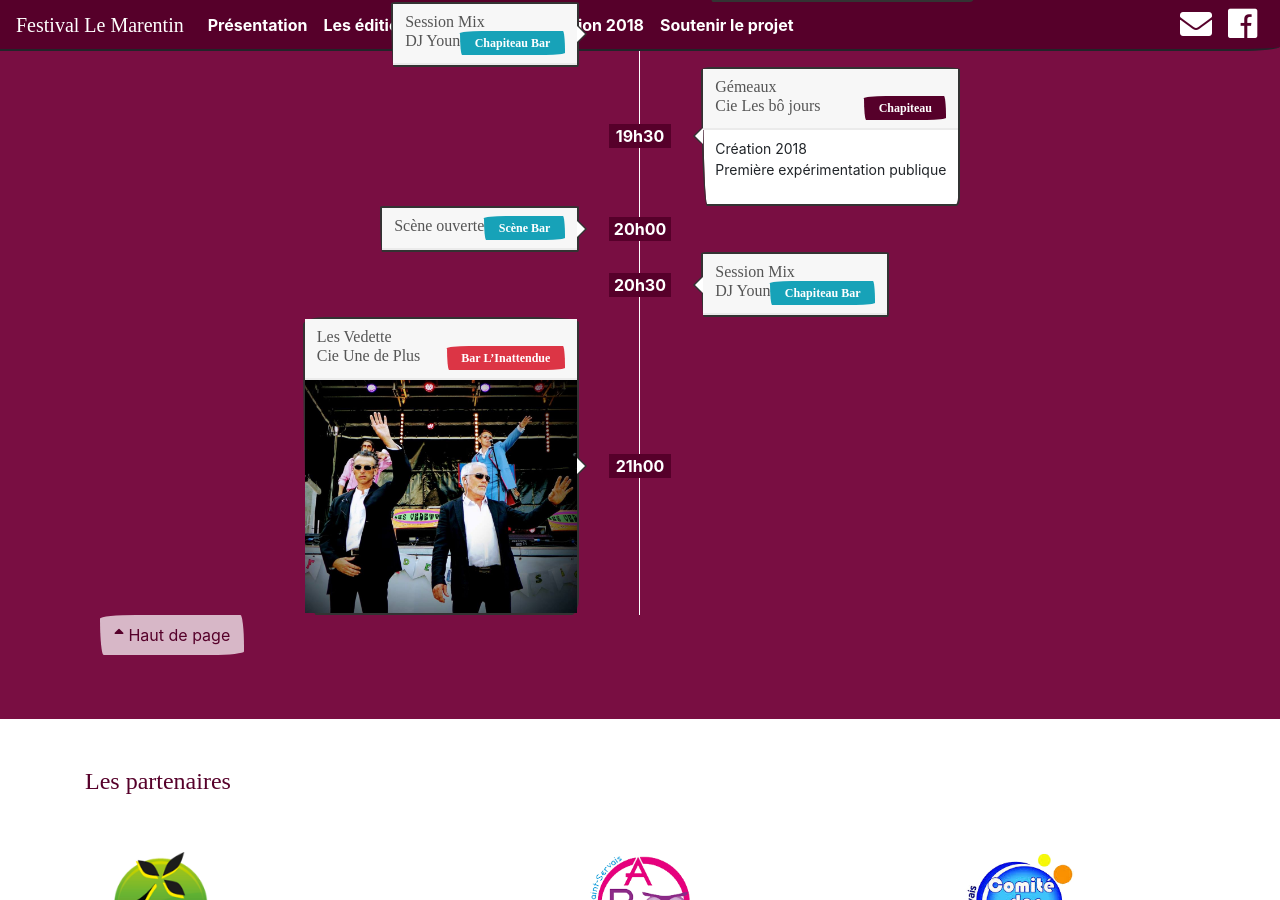
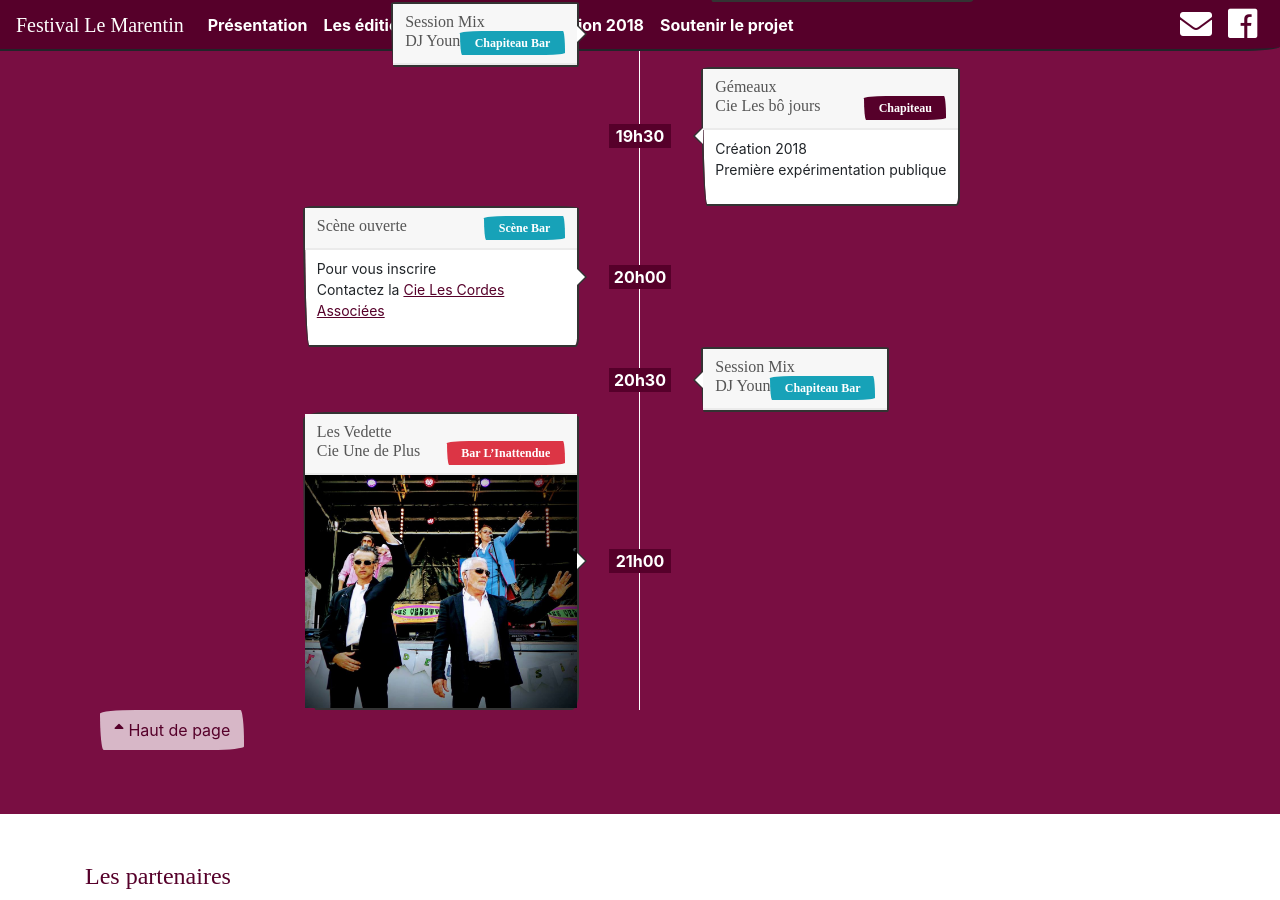
Before and after one commit to tibodut/marentin, a Jekyll site: the page built from edition-2018.html, in a window 1280 px wide and 900 px high, scrolled down 4505 px. Built offline with Jekyll 4.4.1, drawn with Linux system fonts in a browser that asks for light colours; nearby versions of some CDN libraries; some web fonts are replaced.

Commit message:
Update edition-2018.html

```diff
--- a/edition-2018.html
+++ b/edition-2018.html
@@ -187,10 +187,12 @@ layout: default
     header='Gémeaux <br />Cie Les bô jours <span class="badge badge-primary float-right">Chapiteau</span>'
     body='<p>Création 2018<br />Première expérimentation publique</p>'
 %}</div>
+
       <div id="samedi5" >
  {% include programm_row.html
     hour="20h00"
     header='Scène ouverte <span class="badge badge-info float-right">Scène Bar</span>'
+    body='<p>Pour vous inscrire<br />Contactez la <a href="mailto:lescordesassociees@gmail.com" traget="_blank"> Cie Les Cordes Associées </a> </p>'
 
 %}
 
```
